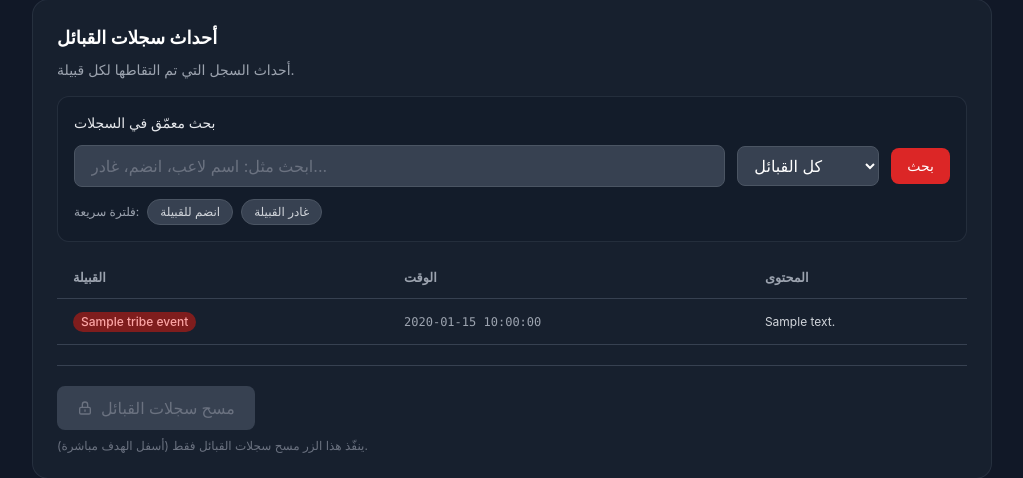
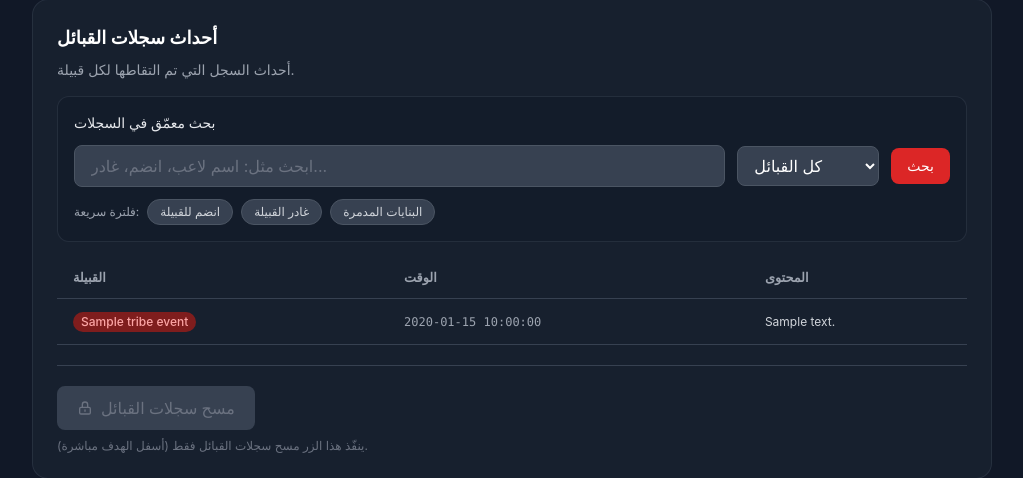
Before and after one commit to N0TTHELI0N/EXO-MEK-ASE, a Flask app: template dashboard/templates/sections/tribelog.html in a window 1280 px wide. Shown: the part 1213-1691 px from the top of the page, without its empty margins (256-1279 px from the left). Run offline with Flask 3, Linux system fonts and the light colour scheme; the template is opened without the code that fills it: most values are stand-ins (such as "Sample title", 1, 10 or a date in 2020); a database or web service that is not in the repository returns one stand-in record (values such as "Sample title"); some libraries are stand-ins or nearby versions.

Commit message:
Add destroyed-structures quick filter to tribe log deep search

```diff
--- a/dashboard/templates/sections/tribelog.html
+++ b/dashboard/templates/sections/tribelog.html
@@ -181,6 +181,8 @@
          class="px-3 py-1 rounded-full bg-gray-700 hover:bg-gray-600 border border-gray-600 text-xs text-gray-300">{{ t('tribelog_search_joined') }}</a>
       <a href="{{ url_for('section_tribelog', guild_id=guild_id, q='removed a member', tribe=search_tribe or '') }}"
          class="px-3 py-1 rounded-full bg-gray-700 hover:bg-gray-600 border border-gray-600 text-xs text-gray-300">{{ t('tribelog_search_left') }}</a>
+      <a href="{{ url_for('section_tribelog', guild_id=guild_id, q='destroyed structure', tribe=search_tribe or '') }}"
+         class="px-3 py-1 rounded-full bg-gray-700 hover:bg-gray-600 border border-gray-600 text-xs text-gray-300">{{ t('tribelog_search_destroyed') }}</a>
     </div>
   </form>
 
--- a/dashboard/translations.py
+++ b/dashboard/translations.py
@@ -568,6 +568,7 @@ TRANSLATIONS = {
     "tribelog_search_quick": {"ar": "فلترة سريعة", "en": "Quick filters"},
     "tribelog_search_joined": {"ar": "انضم للقبيلة", "en": "Joined tribe"},
     "tribelog_search_left": {"ar": "غادر القبيلة", "en": "Left tribe"},
+    "tribelog_search_destroyed": {"ar": "البنايات المدمرة", "en": "Destroyed structures"},
     "tribelog_all_tribes": {"ar": "كل القبائل", "en": "All tribes"},
     "tribelog_filtering": {"ar": "نتائج الفلترة", "en": "Filtered results"},
     "tribe_log_tribe": {"ar": "القبيلة", "en": "Tribe"},
```
